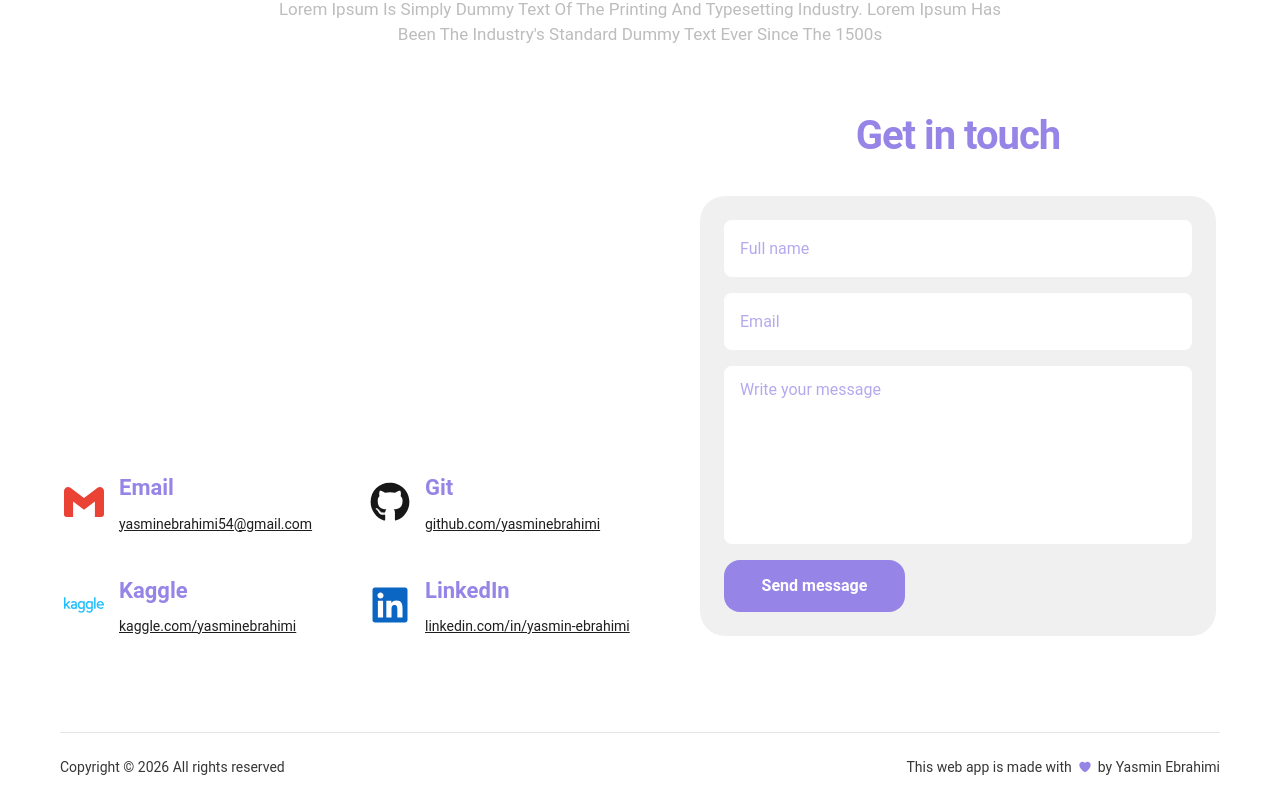
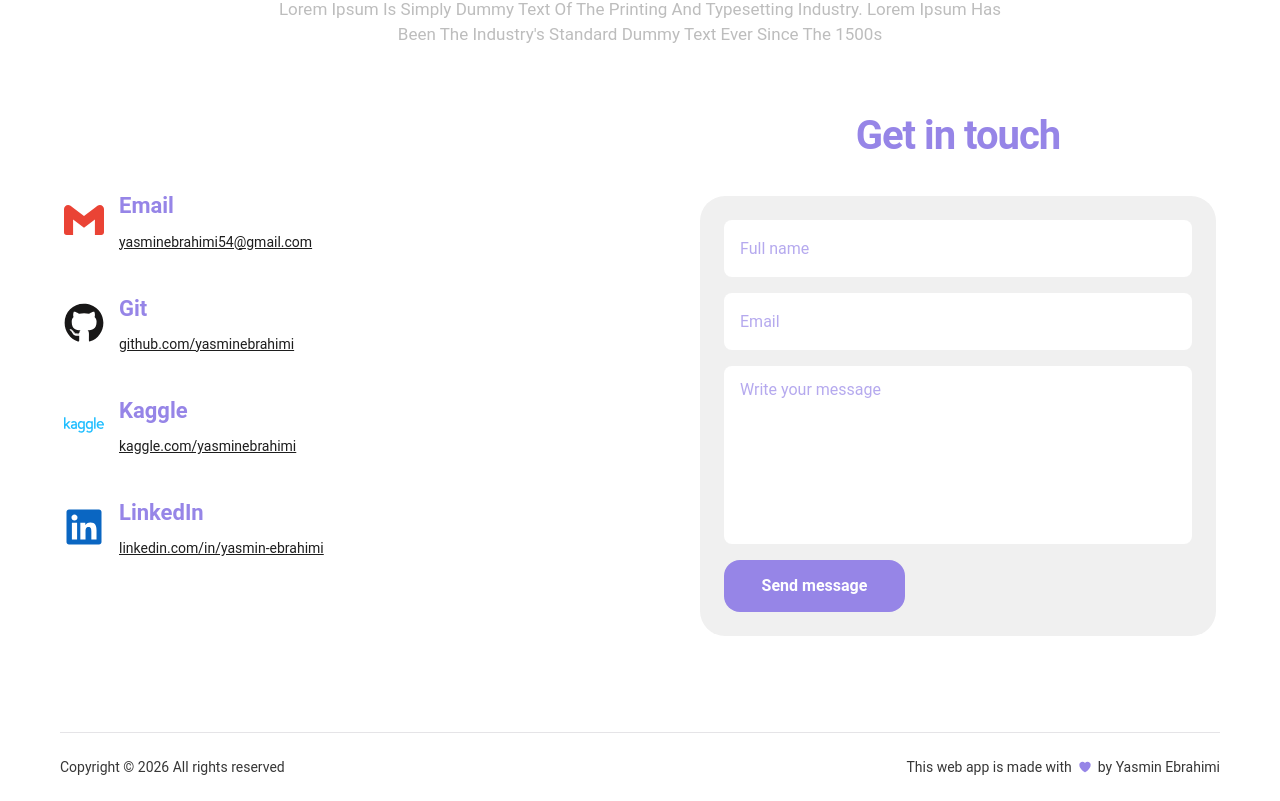
Before and after one commit to yasminebrahimi/yasmin_ebrahimi_portfolio, a React app: page / in a window 1280 px wide. Shown: the part 3178-3979 px from the top of the page. Built offline with nearby package versions, Linux system fonts and the light colour scheme; the HTML template or start-up script is replaced by a standard one.

Commit message:
Replace grid with flex column in Contact

```diff
--- a/src/sections/Contact.jsx
+++ b/src/sections/Contact.jsx
@@ -75,7 +75,7 @@ export default function Contact() {
       </div>
 
       <div className="flex w-full flex-col items-center gap-16 lg:flex-row lg:items-end lg:justify-center">
-        <div className="grid w-full max-w-143 grid-cols-1 gap-x-10 gap-y-10 sm:grid-cols-2">
+        <div className="flex w-full max-w-143 flex-col gap-y-10 lg:self-center">
           {links.map((l) => {
             const Icon = l.icon;
 
```
